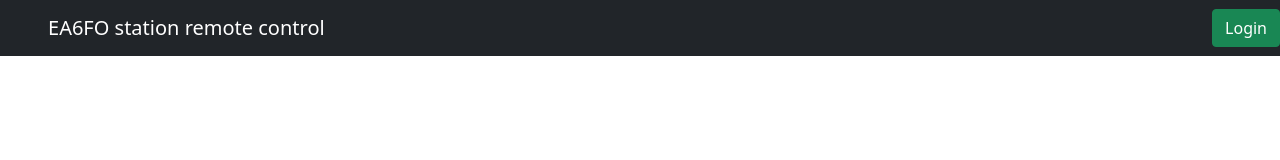
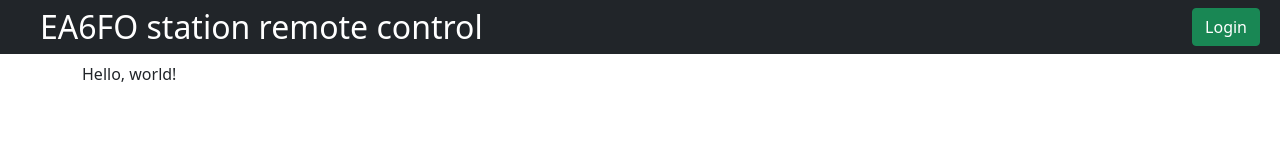
Before and after one commit to rogercaminal/ea6fo-services, a plain HTML site: page index.html in a window 1280 px wide. Drawn offline with nearby package versions, Linux system fonts and the light colour scheme; files that its build step writes are made by us from their sources.

Commit message:
Cansu is cool

```diff
--- /dev/null
+++ b/assets/style/custom.css
@@ -0,0 +1,8 @@
+.navbar {
+    padding-top: 0;
+}
+
+header .container-fluid {
+    display: flex;
+    justify-content: space-between;
+}
--- a/index.html
+++ b/index.html
@@ -10,18 +10,20 @@
     <link href="https://cdn.jsdelivr.net/npm/bootstrap@5.0.0-beta1/dist/css/bootstrap.min.css" rel="stylesheet"
         integrity="sha384-giJF6kkoqNQ00vy+HMDP7azOuL0xtbfIcaT9wjKHr8RbDVddVHyTfAAsrekwKmP1" crossorigin="anonymous">
     <!-- Custom styles for this template -->
-    <link href="static/css/custom.css" rel="stylesheet">
+    <link href="assets/style/custom.css" rel="stylesheet">
 
     <title>EA6FO station remote control</title>
 </head>
 
 <body>
-    <!-- Top navbar -->
-    <nav class="navbar navbar-expand-lg navbar-dark fixed-top bg-dark">
+    <!-- Top container -->
+
+    <header class="navbar navbar-expand navbar-dark flex-column flex-md-row bd-navbar">
+        <div class="bg-dark container-fluid py-2">
             <div class="container">
-            <a class="navbar-brand" href="#">EA6FO station remote control</a>
+                <h2 class="m-0 text-white">EA6FO station remote control</h2>
             </div>
-        <div class="navbar-nav ml-auto">
+            <div class="navbar-nav ml-auto mx-2">
                 <li id="not-logged-in" class="nav-item">
                     <a id="login-btn" class="btn ml-auto text-right btn-success my-2 my-sm-0" href="#">Login</a>
                 </li>
@@ -31,22 +33,16 @@
                     <a id="login-btn" class="btn ml-auto text-right btn-success my-2 my-sm-0" href="#">Logout</a>
                 </li>
             </div>
-        <!-- <ul class="navbar-nav ml-auto">
-            <li id="title" class="nav-brand">
-                hello
-            </li>
-            <li id="not-logged-in" class="nav-item">
-                <a id="login-btn" class="btn ml-auto text-right btn-success my-2 my-sm-0" href="#">Login</a>
-            </li>
-            <li id="logged-in" class="nav-item d-none">
-                <img id="user-picture" class="ml-auto text-right my-2 my-sm-0">
-                <a id="user-email" class="btn ml-auto text-right my-2 my-sm-0"></a>
-                <a id="login-btn" class="btn ml-auto text-right btn-success my-2 my-sm-0" href="#">Logout</a>
-            </li>
-        </ul> -->
-    </nav>
+        </div>
+    </header>
 
-    <h1>Hello, world!</h1>
+    <!-- Next container -->
+    <div class="container">
+        <p>Hello, world!</p>
+    </div>
+
+
+
 
     <!-- Popover and JavaScript -->
     <script src="https://cdn.jsdelivr.net/npm/@popperjs/core@2.5.4/dist/umd/popper.min.js"
--- a/static/custom/custom.css
+++ /dev/null
@@ -1,62 +0,0 @@
-/* #user-email {
-    color: white;
-} */
-
-/* #user-picture {
-    width: 30px;
-    height: 30px;
-    border-radius: 50%;
-    border-color: white;
-    border-width: 2px;
-} */
-
-/* .jumbotron {
-    padding: 4rem 2rem;
-    background-color: #dc3545;
-    color: white;
-} */
-
-.title {
-    font-size: 48px;
-    font-weight: bold;
-    text-align: center;
-    margin-top: 15px;
-    margin-bottom: 0px;
-}
-
-/* .subtitle{
-    text-align: center;
-    margin-top: 0px;
-} */
-
-/* .card {
-    padding: 40px;
-    text-align: center;
-    border-color:#e9ecef;
-    border-width: 1px;
-    border-radius: 40px;
-    transition: all 0.3s ease-in-out;
-    margin-bottom: 20px;
-} */
-
-/* .card a, a:hover{
-    color: inherit;
-    text-decoration: none;
-} */
-
-/* Scale up the box */
-/* .card:hover {
-    box-shadow: 0 5px 15px rgba(0,0,0,0.1);
-    transition: opacity 0.3s ease-in-out;
-  }
-
-.icon {
-    text-align: center;
-    color: #dc3545;
-    padding: 20px;
-}
-
-h2 {
-    color:#007bff;
-}
-*/
```
Also changed, not shown: 2 other files. Lines whose indentation alone changed are shown as unchanged.
